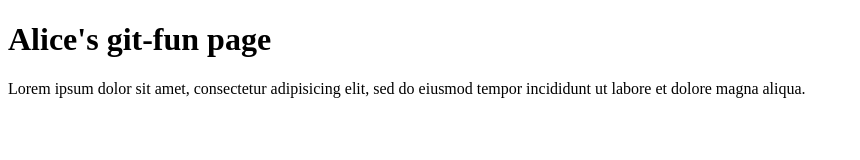
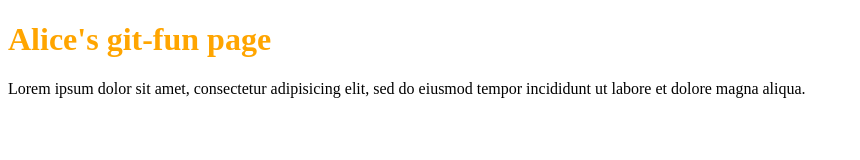
Before and after one commit to alicectung/git-fun, a plain HTML site: page index.html in a window 1280 px wide. Shown: the whole page, without its empty margins (0-860 px from the left). Drawn offline with Linux system fonts and the light colour scheme.

Commit message:
Create style file

```diff
--- a/index.html
+++ b/index.html
@@ -1,11 +1,14 @@
 <!DOCTYPE html>
 <html lang="en" dir="ltr">
   <head>
+    <link rel="stylesheet" href="style.css">
     <meta charset="utf-8">
     <title>Alice's git-fun</title>
   </head>
   <body>
     <h1>Alice's git-fun page</h1>
     <p>Lorem ipsum dolor sit amet, consectetur adipisicing elit, sed do eiusmod tempor incididunt ut labore et dolore magna aliqua.</p>
+
+
   </body>
 </html>
--- /dev/null
+++ b/style.css
@@ -0,0 +1,3 @@
+h1{
+  color: orange;
+}
```
